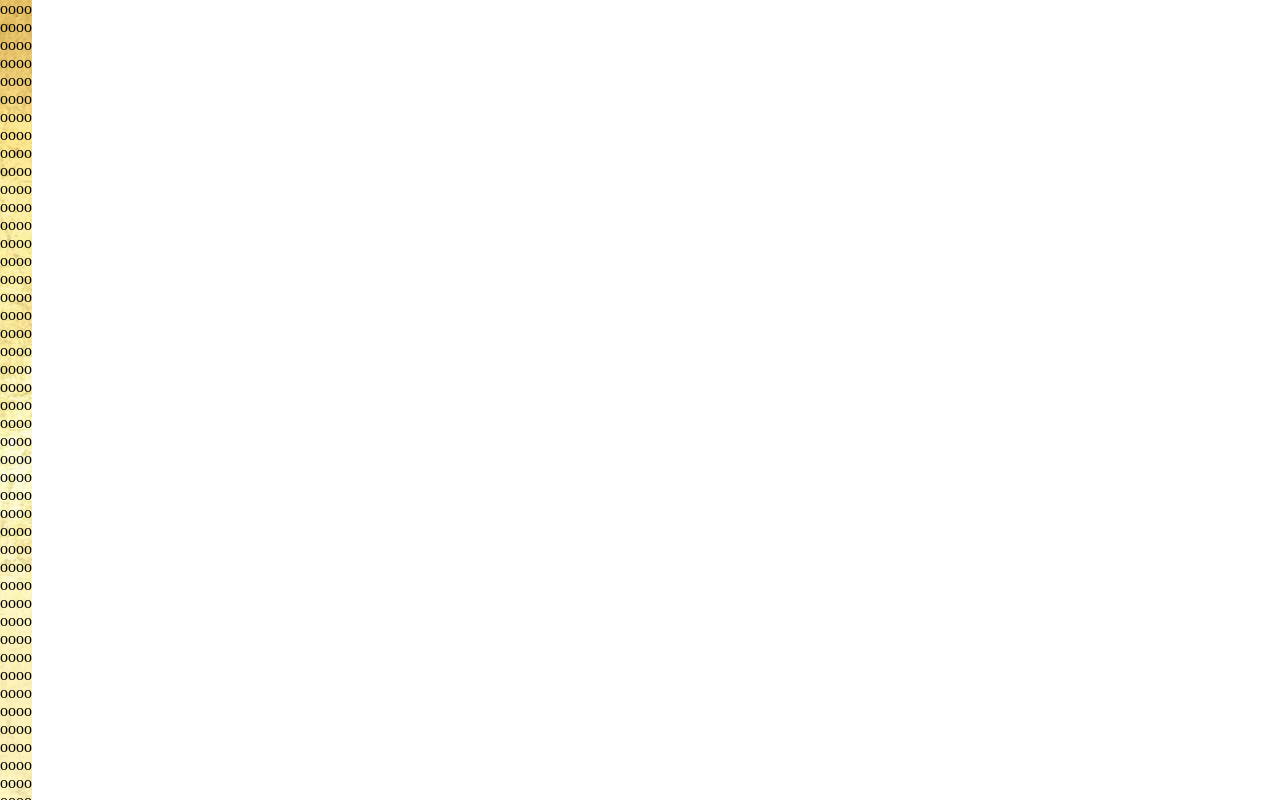
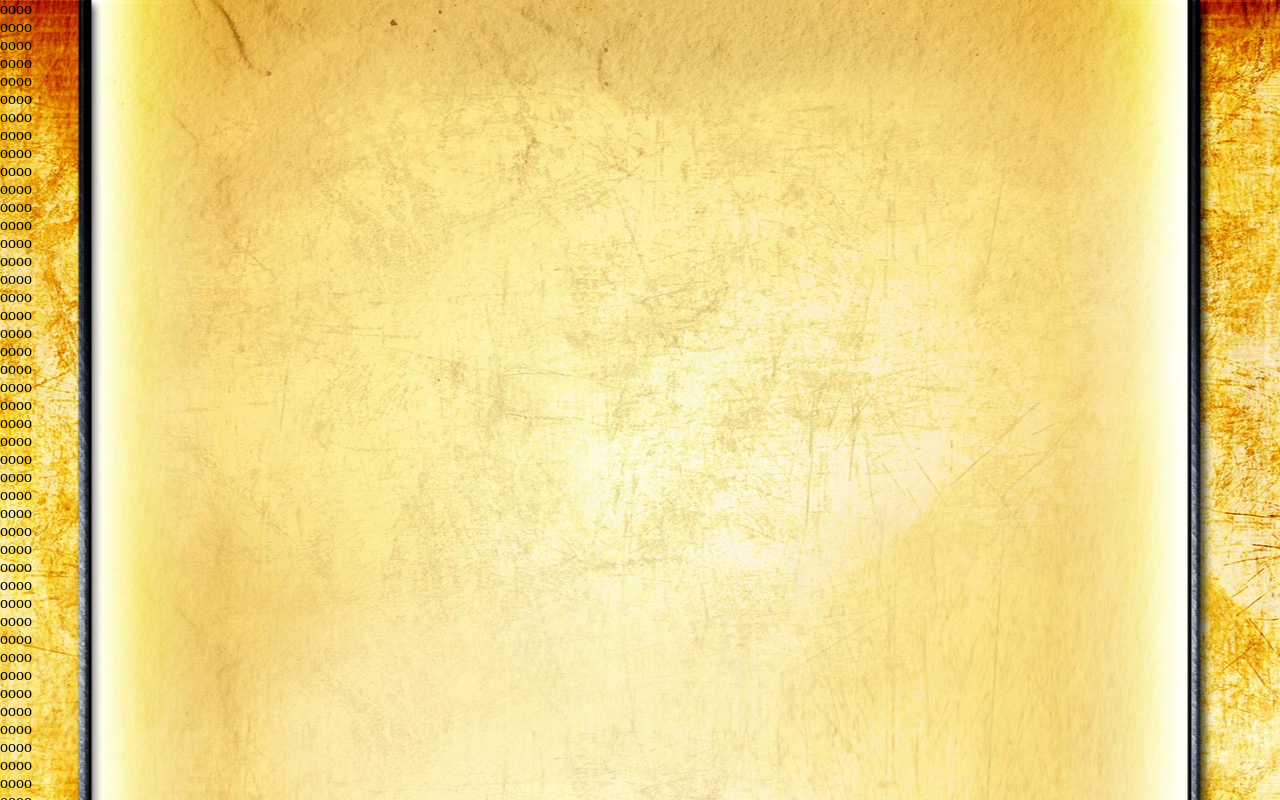
Before and after one commit to r77tchan/test, a plain HTML site: page index.html in a window 1280 px wide. Shown: the top 800 px of the page. Drawn offline with Linux system fonts and the light colour scheme.

Commit message:
Add files via upload

```diff
--- a/test.css
+++ b/test.css
@@ -9,16 +9,23 @@ body {
   /* background: #f5e383 url(/images/bg_top.jpg) no-repeat center top fixed; */
   /* 4G → #292b2a */
   word-break: break-word;
+
+  background-attachment: fixed;
+  background-image: url("bg_top.jpg");
+  background-repeat: no-repeat;
+  background-position: center;
+  background-position: top;
+  z-index: -1;
 }
 
-.bg {
+/* .bg {
   position: fixed;
   background-image: url("bg_top.jpg");
   background-repeat: no-repeat;
   background-position: center;
   background-position: top;
   z-index: -1;
-}
+} */
 
 /* .bg {
   position: fixed;
```
